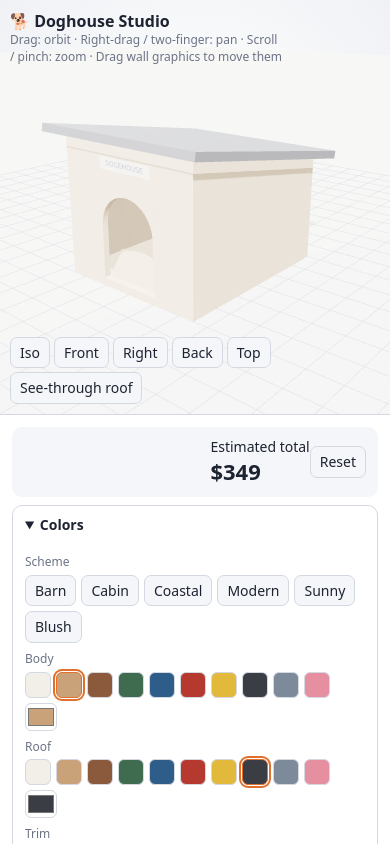
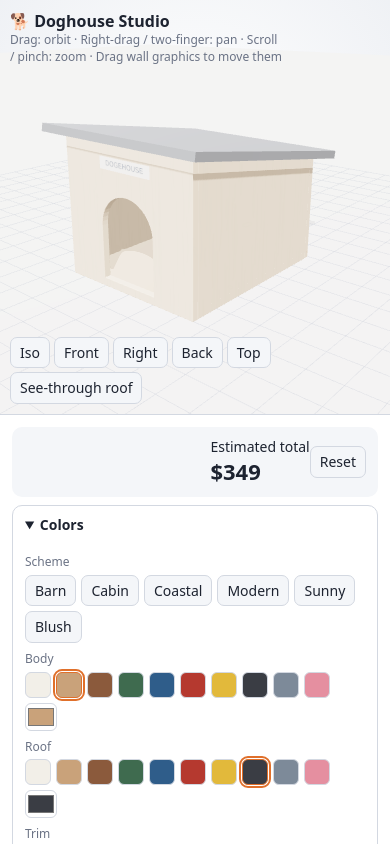
Before and after one commit to bcreedh2002/dogehouse2, a plain HTML site: page viewer/index.html in a window 390 px wide. Drawn offline with Linux system fonts and the light colour scheme.

Commit message:
Reduce mobile 3D preview exposure

```diff
--- a/viewer/index.html
+++ b/viewer/index.html
@@ -74,7 +74,12 @@
 const V=$('v'),ren=new T.WebGLRenderer({antialias:true,alpha:true}),scene=new T.Scene(),cam=new T.PerspectiveCamera(38,1,.05,60);
 ren.setPixelRatio(Math.min(devicePixelRatio,2));ren.outputEncoding=T.sRGBEncoding;ren.toneMapping=T.ACESFilmicToneMapping;ren.toneMappingExposure=1.05;ren.shadowMap.enabled=true;ren.shadowMap.type=T.PCFSoftShadowMap;V.appendChild(ren.domElement);const dom=ren.domElement;
 const ctl=new T.OrbitControls(cam,dom);ctl.enableDamping=true;ctl.screenSpacePanning=true;ctl.minDistance=1;ctl.maxDistance=9;ctl.maxPolarAngle=Math.PI*.5;
-let needsRender=true;ctl.addEventListener('change',()=>{needsRender=true;});
+let needsRender=true;
+const mobileColorMode=window.matchMedia('(max-width:760px)');
+const applyColorExposure=()=>{ren.toneMappingExposure=mobileColorMode.matches?0.82:1.05;needsRender=true;};
+applyColorExposure();
+if(mobileColorMode.addEventListener)mobileColorMode.addEventListener('change',applyColorExposure);else mobileColorMode.addListener(applyColorExposure);
+ctl.addEventListener('change',()=>{needsRender=true;});
 const VW=[[2.4,1.6,2.8],[0,.55,3.6],[3.6,.55,0],[0,.55,-3.6],[0,4.2,.01]];
 const view=i=>{cam.position.set(...VW[i]);ctl.target.set(0,.4,0);ctl.update()};view(0);
 document.querySelectorAll('[data-vw]').forEach(b=>b.onclick=()=>view(+b.dataset.vw));$('xr').onclick=()=>set('xray',!S.xray);
```
